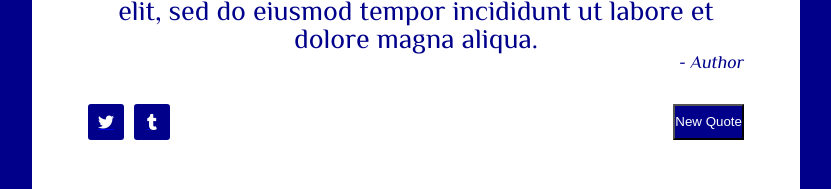
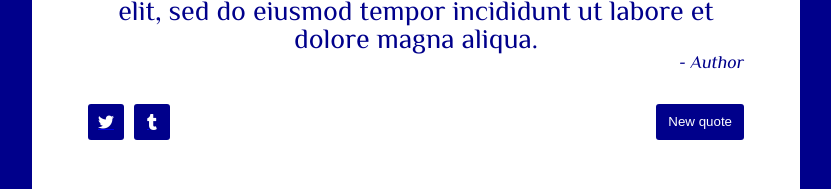
Before and after one commit to SimonaPiz/random-quote-machine, a website: page index.html in a window 1280 px wide. Shown: the part 339-528 px from the top of the page, without its empty margins (224-1055 px from the left). Drawn offline with nearby package versions, Linux system fonts and the light colour scheme.

```diff
--- a/index.html
+++ b/index.html
@@ -42,7 +42,7 @@
           <a id="tweet-quote" href="#"><i class="fa-brands fa-twitter"></i></a>
           <a id="tumbr-quote" href="#"><i class="fa-brands fa-tumblr"></i></a>
         </div>
-        <button id="new-quote">New Quote</button>
+        <button id="new-quote">New quote</button>
       </div>
     </div>
 
--- a/styles.scss
+++ b/styles.scss
@@ -72,6 +72,9 @@
     #new-quote {
       color: white;
       background-color: $random-color;
+      border: none;
+      border-radius: 3px;
+      padding: 0 12px;
     }
   }
 }
```
Also changed, not shown: styles.css, 1 other file.
